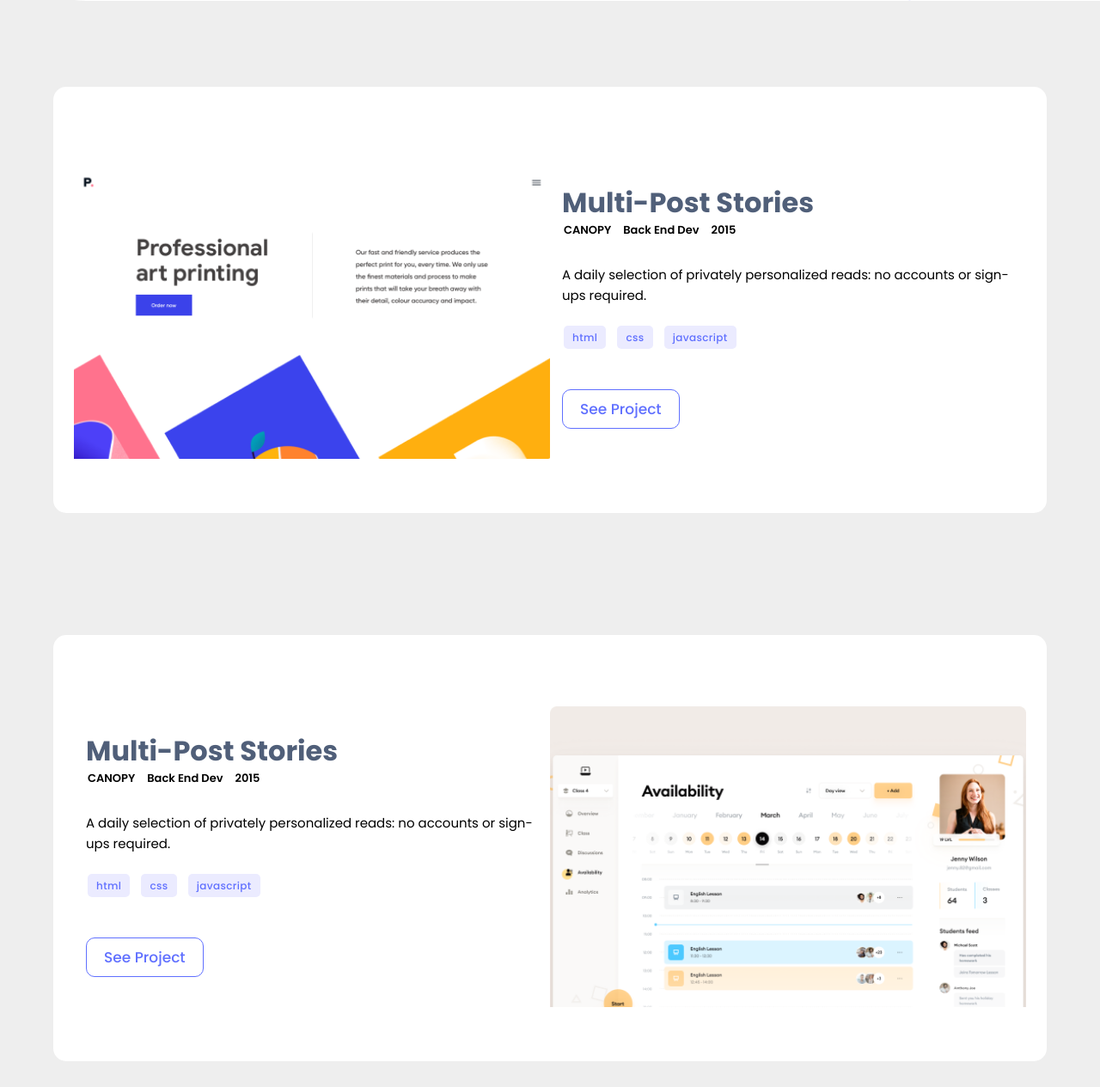
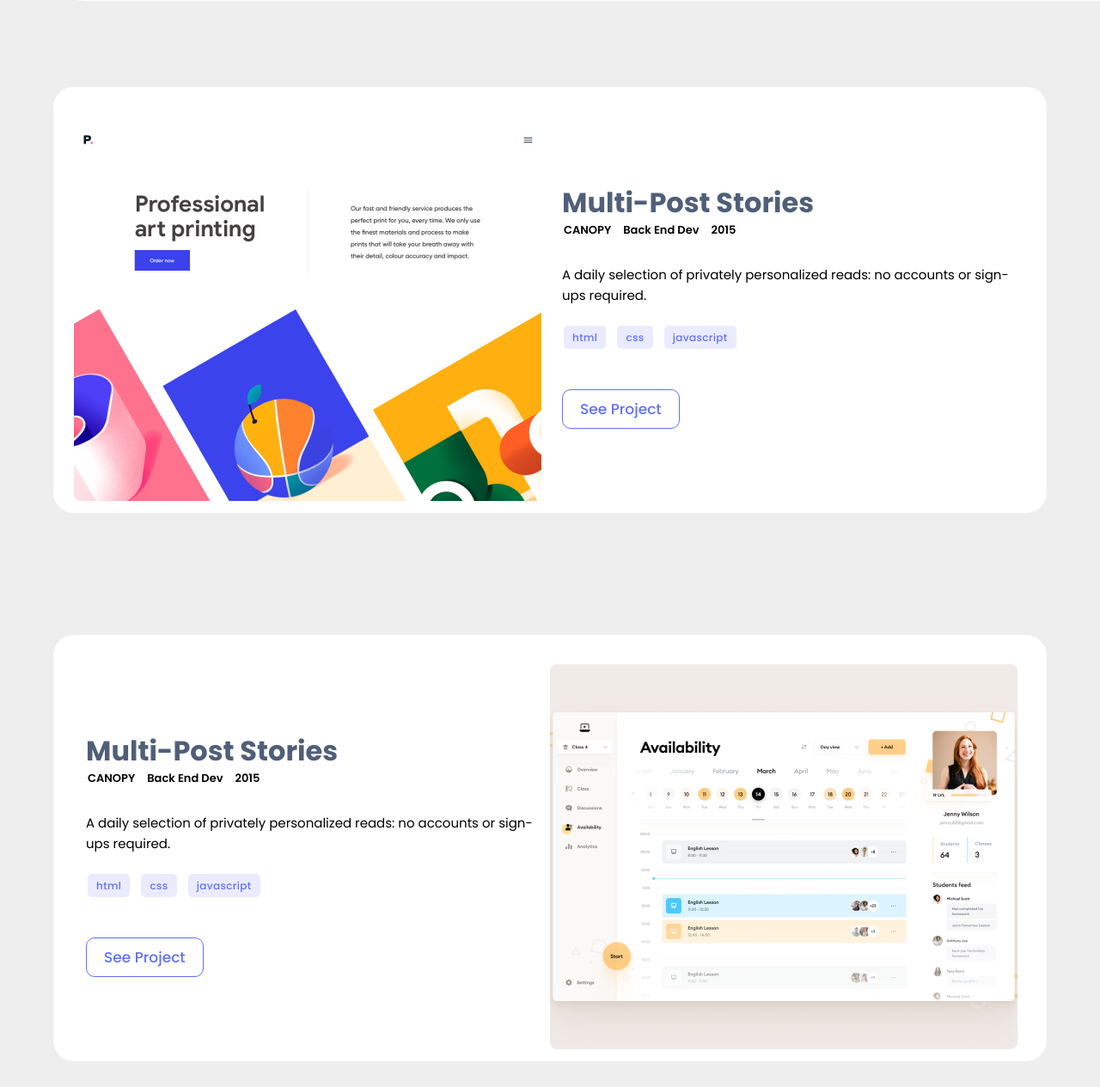
Before and after one commit to HabibPayenda/portfolio, a website: page index.html in a window 1280 px wide. Shown: the part 955-2220 px from the top of the page at 86% size. Drawn offline with Linux system fonts and the light colour scheme.

Commit message:
fixed the headline section background and card images positioning

```diff
--- a/mediaQueries.css
+++ b/mediaQueries.css
@@ -26,6 +26,8 @@
 
   .headline {
     background-image: url("./img/header.png");
+    background-size: contain;
+    background-repeat: no-repeat;
   }
 
   .works-section {
@@ -204,7 +206,7 @@
     height: 496px;
     width: 1156px;
     background-color: rgb(255, 255, 255);
-    border-radius: 15px;
+    border-radius: 24px;
     padding: 24px;
   }
 
@@ -225,26 +227,34 @@
 
   .card-img-1 {
     background-image: url("./img/picB1.png");
+    background-size: contain;
+    background-repeat: no-repeat;
   }
 
   .card-img-2 {
     background-image: url("./img/picB2.png");
+    background-size: contain;
+    background-repeat: no-repeat;
   }
 
   .card-img-3 {
     order: 2;
     background-image: url("./img/picB3.png");
+    background-size: contain;
+    background-repeat: no-repeat;
   }
 
   .card-img-4 {
     order: 2;
     background-image: url("./img/picB4.png");
+    background-size: contain;
+    background-repeat: no-repeat;
   }
 
   .card-img {
     margin-top: 20px;
-    width: 270px;
-    height: 350px;
+    width: 544px !important;
+    height: 448px !important;
     flex: 1;
   }
 
```
